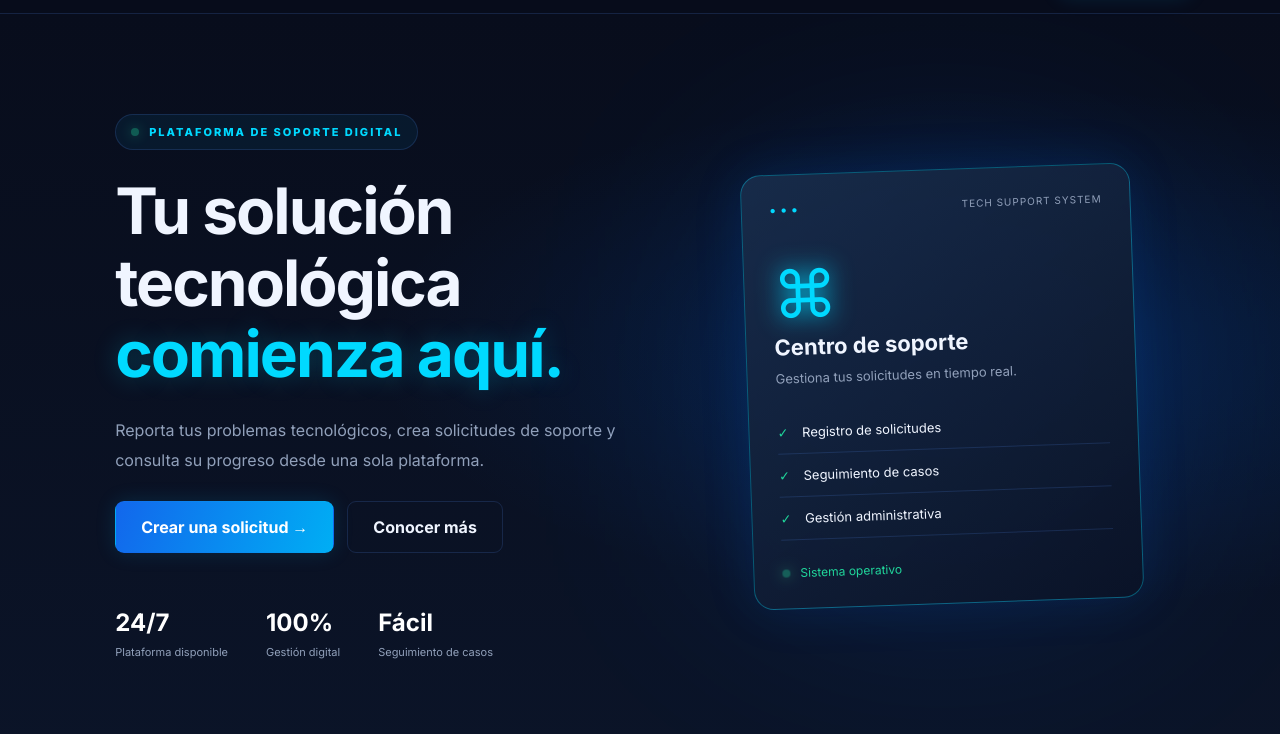
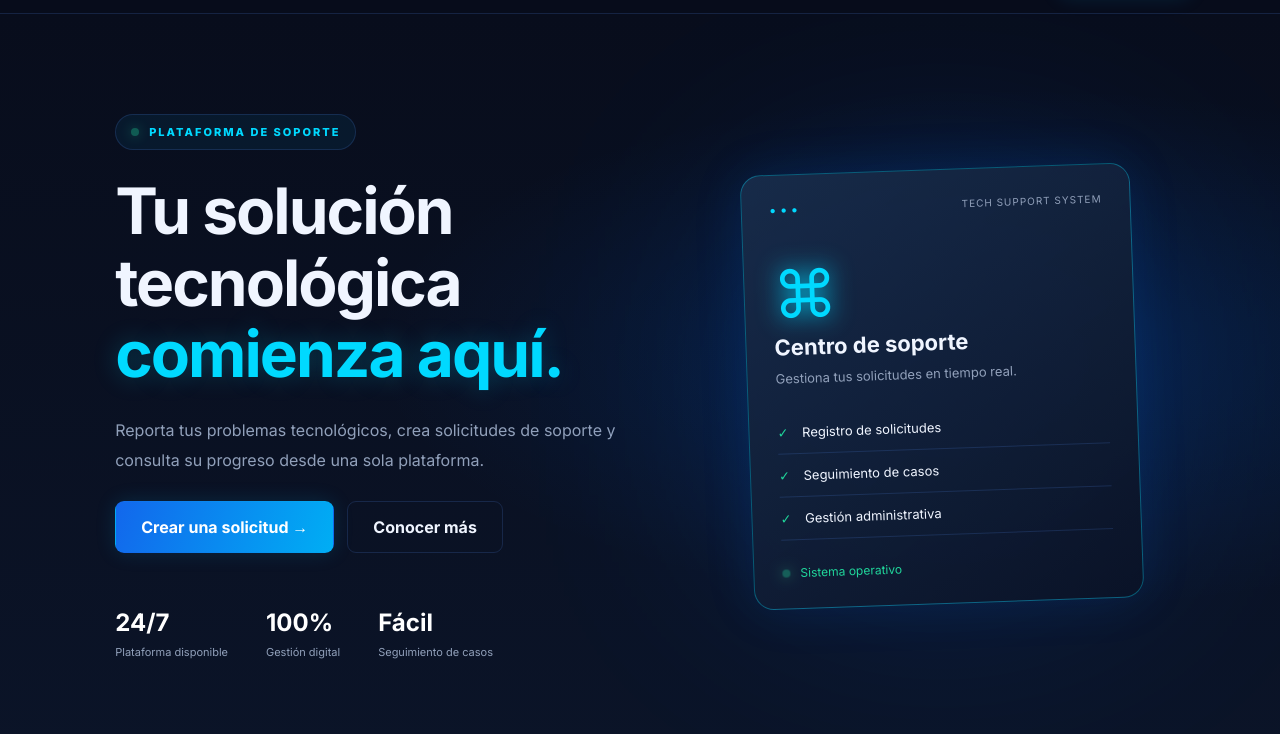
Before and after one commit to julonlondres-hash/tecny-soport, a plain HTML site: page index.html in a window 1280 px wide. Shown: the part 66-800 px from the top of the page. Drawn offline with Linux system fonts and the light colour scheme; a script that the page names is missing.

```diff
--- a/index.html
+++ b/index.html
@@ -36,7 +36,7 @@
             <div class="hero-content">
                 <div class="status-label">
                     <span class="pulse"></span>
-                    PLATAFORMA DE SOPORTE DIGITAL
+                    PLATAFORMA DE SOPORTE
                 </div>
 
                 <h1>
```
